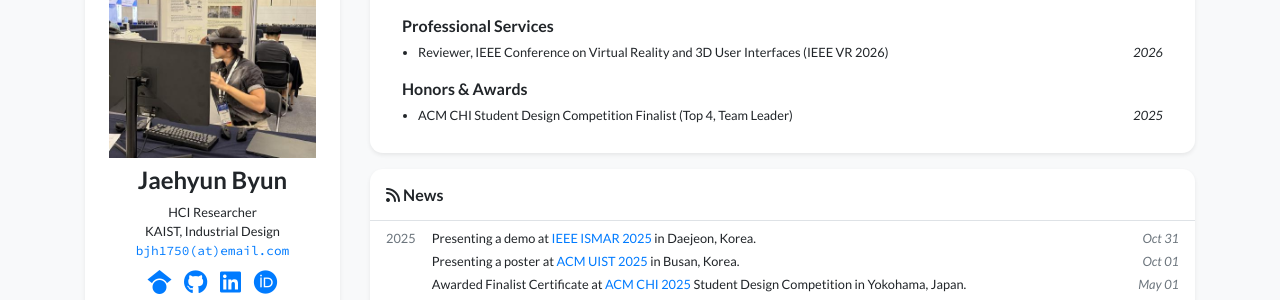
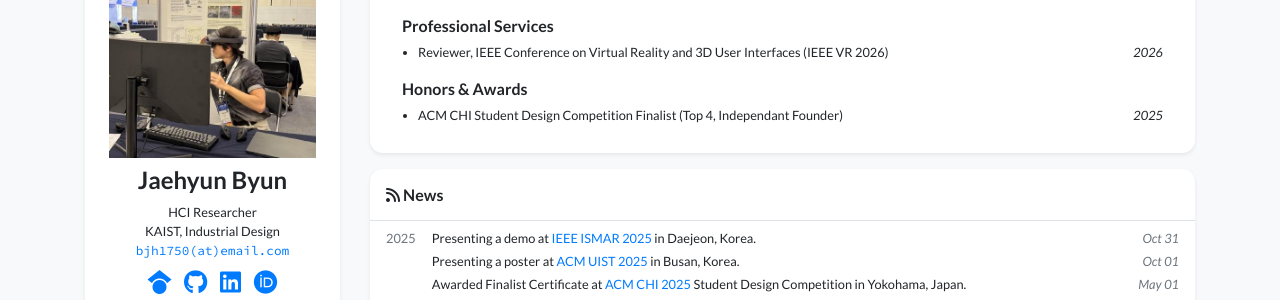
Before and after one commit to Jaehyun-Byun/Jaehyun-Byun.github.io, a Jekyll site: the page built from index.html, in a window 1280 px wide and 900 px high, scrolled down 484 px. Shown: the part 153-453 px from the top of the window. Built offline with Jekyll 4.4.1, drawn with Linux system fonts in a browser that asks for light colours; nearby versions of some CDN libraries; a style sheet for code colours, icons or effects is not loaded.

Commit message:
Update profile.yml

```diff
--- a/_data/profile.yml
+++ b/_data/profile.yml
@@ -44,5 +44,5 @@ services:
     date: 2026
 
 awards:
-- name: ACM CHI Student Design Competition Finalist (Top 4, Team Leader)
+- name: ACM CHI Student Design Competition Finalist (Top 4, Independant Founder)
   date: 2025
```
